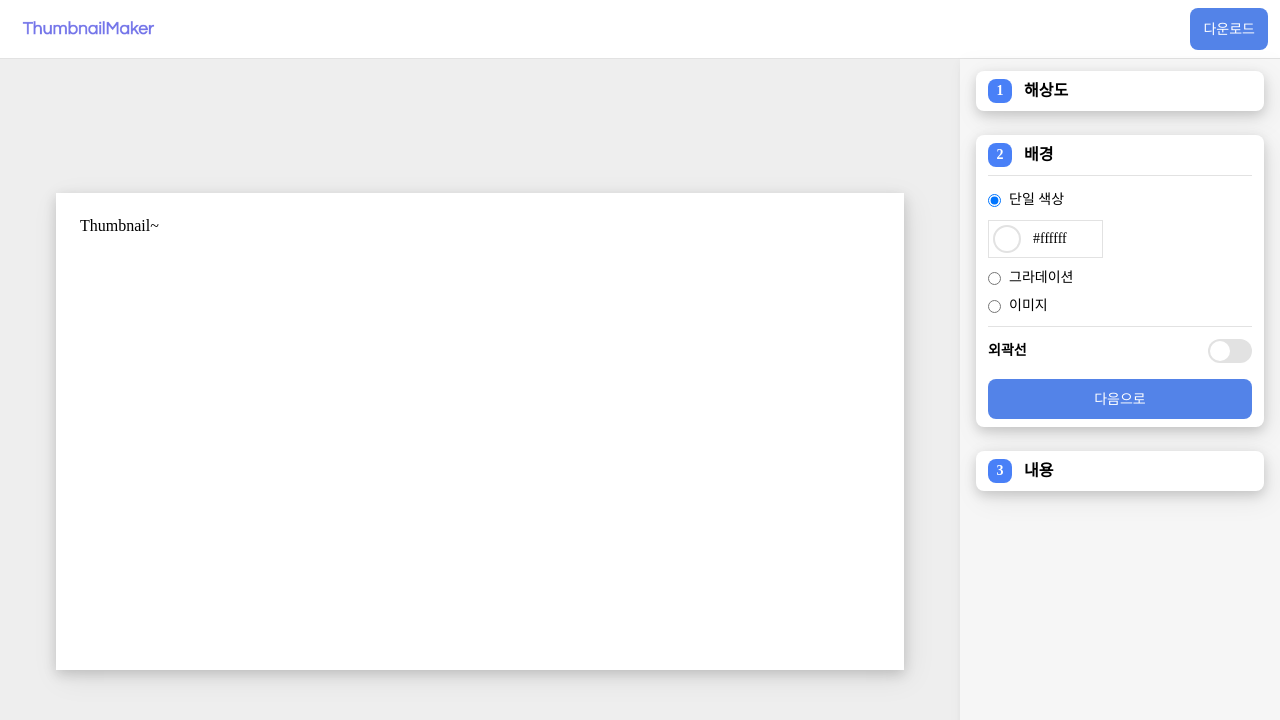
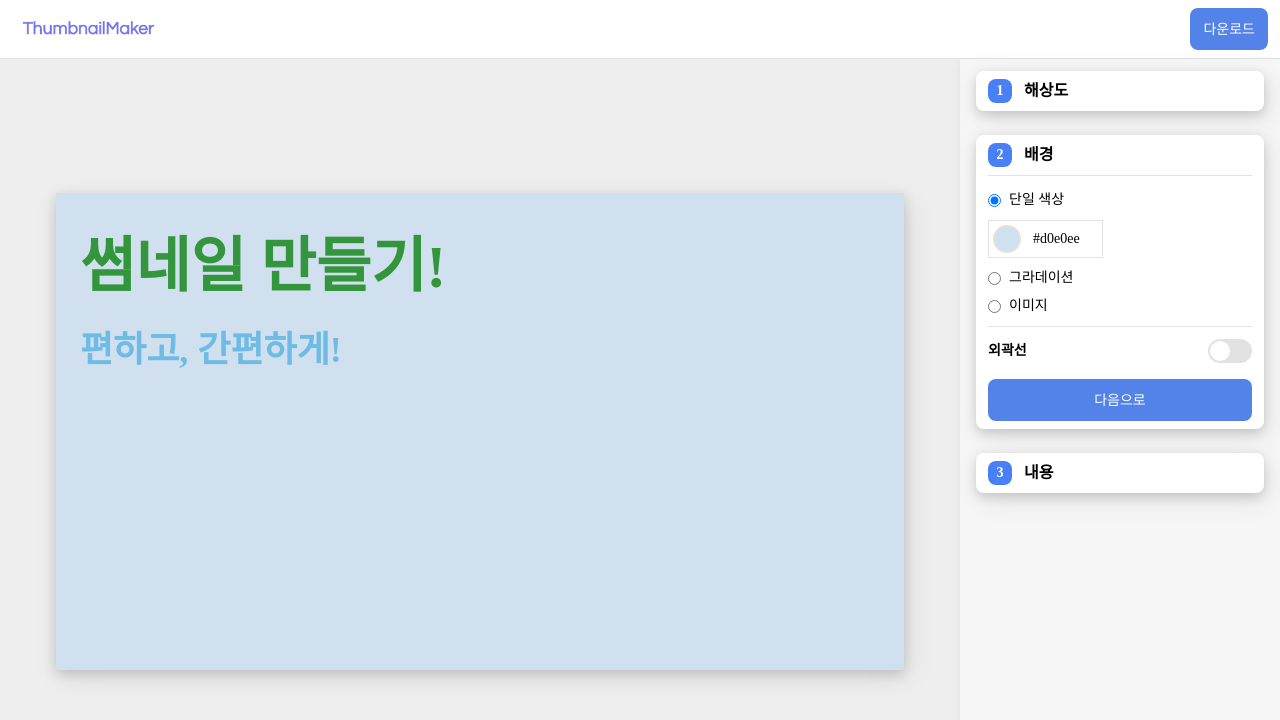
Before and after one commit to h00ns/Thumbnail-Maker, a React (Vite) app: page / in a window 1280 px wide. Both pictures are taken after a click on the button "다음으로". Shown: the top 720 px of the page. Built offline with nearby package versions, Linux system fonts and the light colour scheme.

Commit message:
feat : Title, SubTitle

```diff
--- a/src/components/atoms/Button/index.tsx
+++ b/src/components/atoms/Button/index.tsx
@@ -35,8 +35,8 @@ export default function Button({
   return (
     <Component
       fullWidth={fullWidth}
-      style={{ ...variants[variant] }}
       {...buttonHtmlAttributes}
+      style={{ ...variants[variant], ...buttonHtmlAttributes.style }}
     >
       {text}
     </Component>
--- a/src/components/atoms/ColorPicker/index.tsx
+++ b/src/components/atoms/ColorPicker/index.tsx
@@ -28,16 +28,13 @@ export default function ColorPicker({
   useOutsideClick(ref.current, () => setIsOpen(false));
 
   return (
-    <Container {...divHtmlAttributes}>
-      <Component onClick={handleClick}>
+    <Container ref={ref} {...divHtmlAttributes}>
+      <Component onClickCapture={handleClick}>
         <Circle style={{ backgroundColor: value }} />
         <Typography>{value}</Typography>
       </Component>
 
-      <PaletteWrap
-        ref={ref}
-        style={{ visibility: isOpen ? "visible" : "hidden" }}
-      >
+      <PaletteWrap style={{ visibility: isOpen ? "visible" : "hidden" }}>
         <HexColorPicker color={value} onChange={handleChange} />
       </PaletteWrap>
     </Container>
@@ -45,6 +42,8 @@ export default function ColorPicker({
 }
 
 const Container = styled.div`
+  width: fit-content;
+
   position: relative;
 `;
 
@@ -70,6 +69,7 @@ const Circle = styled.div`
   border-radius: ${Radius.MAXIMUM};
 `;
 
+/** @todo 모바일 footer 이슈있음 fixed로 해결 */
 const PaletteWrap = styled.div`
   padding: 12px 16px;
   background: ${white};
--- a/src/components/atoms/Textfield/index.tsx
+++ b/src/components/atoms/Textfield/index.tsx
@@ -1,3 +1,5 @@
+import { gray } from "@/styles/Color";
+import { Radius } from "@/styles/Radius";
 import styled from "@emotion/styled";
 
 interface Props extends React.InputHTMLAttributes<HTMLInputElement> {}
@@ -6,4 +8,19 @@ export default function Textfield({ ...inputHtmlAttributes }: Props) {
   return <Component {...inputHtmlAttributes} />;
 }
 
-const Component = styled.input``;
+const Component = styled.input`
+  padding: 8px 12px;
+  font-size: 14px;
+  border-radius: ${Radius.MEDIUM};
+  border: 1px solid ${gray.gray6};
+
+  &:focus {
+    outline: none;
+  }
+
+  &::-webkit-outer-spin-button,
+  &::-webkit-inner-spin-button {
+    -webkit-appearance: none;
+    margin: 0;
+  }
+`;
--- /dev/null
+++ b/src/components/blocks/@common/ContentForm/SubTitle/index.tsx
@@ -0,0 +1,63 @@
+import ColorPicker from "@/components/atoms/ColorPicker";
+import Textfield from "@/components/atoms/Textfield";
+import Typography from "@/components/atoms/Typography";
+import { SubTitleAtom } from "@/store";
+import styled from "@emotion/styled";
+import { useAtom } from "jotai";
+import { ChangeEvent } from "react";
+
+export default function SubTitle() {
+  const [title, setTitle] = useAtom(SubTitleAtom);
+  const { value, size, color } = title;
+
+  const handleTitleChange = (e: ChangeEvent<HTMLInputElement>) => {
+    const { value } = e.target;
+
+    setTitle((prev) => ({
+      ...prev,
+      value,
+    }));
+  };
+
+  const handleFontSizeChange = (e: ChangeEvent<HTMLInputElement>) => {
+    const { value } = e.target;
+
+    setTitle((prev) => ({
+      ...prev,
+      size: parseInt(value),
+    }));
+  };
+
+  const handleColorChange = (value: string) => {
+    setTitle((prev) => ({
+      ...prev,
+      color: value,
+    }));
+  };
+
+  return (
+    <>
+      <Typography variant="sh4">제목</Typography>
+      <Block>
+        <Textfield
+          style={{ flex: 1 }}
+          value={value}
+          onChange={handleTitleChange}
+        />
+        <Textfield
+          style={{ width: 32 }}
+          type="number"
+          value={size}
+          onChange={handleFontSizeChange}
+        />
+      </Block>
+      <ColorPicker value={color} handleChange={handleColorChange} />
+    </>
+  );
+}
+
+const Block = styled.div`
+  display: flex;
+  align-items: center;
+  gap: 8px;
+`;
--- /dev/null
+++ b/src/components/blocks/@common/ContentForm/Title/index.tsx
@@ -0,0 +1,63 @@
+import ColorPicker from "@/components/atoms/ColorPicker";
+import Textfield from "@/components/atoms/Textfield";
+import Typography from "@/components/atoms/Typography";
+import { TitleAtom } from "@/store";
+import styled from "@emotion/styled";
+import { useAtom } from "jotai";
+import { ChangeEvent } from "react";
+
+export default function Title() {
+  const [title, setTitle] = useAtom(TitleAtom);
+  const { value, size, color } = title;
+
+  const handleTitleChange = (e: ChangeEvent<HTMLInputElement>) => {
+    const { value } = e.target;
+
+    setTitle((prev) => ({
+      ...prev,
+      value,
+    }));
+  };
+
+  const handleFontSizeChange = (e: ChangeEvent<HTMLInputElement>) => {
+    const { value } = e.target;
+
+    setTitle((prev) => ({
+      ...prev,
+      size: parseInt(value),
+    }));
+  };
+
+  const handleColorChange = (value: string) => {
+    setTitle((prev) => ({
+      ...prev,
+      color: value,
+    }));
+  };
+
+  return (
+    <>
+      <Typography variant="sh4">제목</Typography>
+      <Block>
+        <Textfield
+          style={{ flex: 1 }}
+          value={value}
+          onChange={handleTitleChange}
+        />
+        <Textfield
+          style={{ width: 32 }}
+          type="number"
+          value={size}
+          onChange={handleFontSizeChange}
+        />
+      </Block>
+      <ColorPicker value={color} handleChange={handleColorChange} />
+    </>
+  );
+}
+
+const Block = styled.div`
+  display: flex;
+  align-items: center;
+  gap: 8px;
+`;
--- a/src/components/blocks/@common/ContentForm/index.tsx
+++ b/src/components/blocks/@common/ContentForm/index.tsx
@@ -1,6 +1,8 @@
 import styled from "@emotion/styled";
 import Position from "./Position";
 import Divider from "@/components/atoms/Divider";
+import Title from "./Title";
+import SubTitle from "./SubTitle";
 
 export default function ContentForm() {
   return (
@@ -9,6 +11,14 @@ export default function ContentForm() {
       <Position />
 
       <Divider />
+
+      {/* 제목 */}
+      <Title />
+
+      <Divider />
+
+      {/* 부제목 */}
+      <SubTitle />
     </Layout>
   );
 }
--- a/src/components/blocks/Footer/FormSection/index.tsx
+++ b/src/components/blocks/Footer/FormSection/index.tsx
@@ -27,7 +27,7 @@ export default function FormSection({ idx, title, children }: Props) {
 }
 
 const Component = styled.div`
-  height: 100%;
+  flex: 1;
 
   display: flex;
   flex-direction: column;
--- a/src/components/blocks/Preview/index.tsx
+++ b/src/components/blocks/Preview/index.tsx
@@ -6,6 +6,8 @@ import {
   BackgroundAtom,
   BorderAtom,
   PositionAtom,
+  SubTitleAtom,
+  TitleAtom,
   UseBorderAtom,
 } from "@/store";
 import { useAtom } from "jotai";
@@ -19,6 +21,8 @@ export default function Preview() {
   const [useBorder] = useAtom(UseBorderAtom);
   const [border] = useAtom(BorderAtom);
   const [position] = useAtom(PositionAtom);
+  const [title] = useAtom(TitleAtom);
+  const [subTitle] = useAtom(SubTitleAtom);
 
   const { width, height } = useGetPreviewSize(ref);
   const [justifyContent, alignItems] = position.split(",");
@@ -27,6 +31,12 @@ export default function Preview() {
   const backgroundKey = background.includes("base64")
     ? "backgroundImage"
     : "background";
+
+  const textAlign: Record<string, "left" | "center" | "right"> = {
+    "flex-start": "left",
+    center: "center",
+    "flex-end": "right",
+  };
 
   return (
     <Wrap ref={ref}>
@@ -37,11 +47,19 @@ export default function Preview() {
           height,
           justifyContent,
           alignItems,
+          textAlign: textAlign[justifyContent],
           border: useBorder ? `15px solid ${border}` : undefined,
           [backgroundKey]: background,
         }}
       >
-        Thumbnail~
+        <TextWrap>
+          <Text style={{ fontSize: title.size, color: title.color }}>
+            {title.value}
+          </Text>
+          <Text style={{ fontSize: subTitle.size, color: subTitle.color }}>
+            {subTitle.value}
+          </Text>
+        </TextWrap>
       </PreviewContent>
     </Wrap>
   );
@@ -72,3 +90,14 @@ const PreviewContent = styled.div`
 
   display: flex;
 `;
+
+const TextWrap = styled.div`
+  display: flex;
+  flex-direction: column;
+  gap: 16px;
+`;
+
+const Text = styled.p`
+  margin: 0;
+  font-weight: bold;
+`;
--- a/src/store/index.ts
+++ b/src/store/index.ts
@@ -6,6 +6,7 @@ import {
   Resolution,
   ResolutionType,
   SelectIdxType,
+  TitleType,
 } from "./types";
 
 // 선택중인 form idx
@@ -15,10 +16,24 @@ export const SelectIdxAtom = atom<SelectIdxType>(1);
 export const ResolutionAtom = atom<ResolutionType>(Resolution.RATIO_16_9);
 
 // 배경
-export const BackgroundAtom = atom<string>("#ffffff");
+export const BackgroundAtom = atom<string>("#d0e0ee");
 export const BackgroundTypeAtom = atom<BackgroundType>("solid");
 export const UseBorderAtom = atom<boolean>(false);
 export const BorderAtom = atom<string>("#e1c8c8");
 
 // 위치
 export const PositionAtom = atom<PositionType>(Position.TOP_LEFT);
+
+// 제목
+export const TitleAtom = atom<TitleType>({
+  value: "썸네일 만들기!",
+  size: 60,
+  color: "#34963C",
+});
+
+// 부제목
+export const SubTitleAtom = atom<TitleType>({
+  value: "편하고, 간편하게!",
+  size: 36,
+  color: "#6ebbe6",
+});
```
Also changed, not shown: src/store/types.ts (+7 -0 lines).
